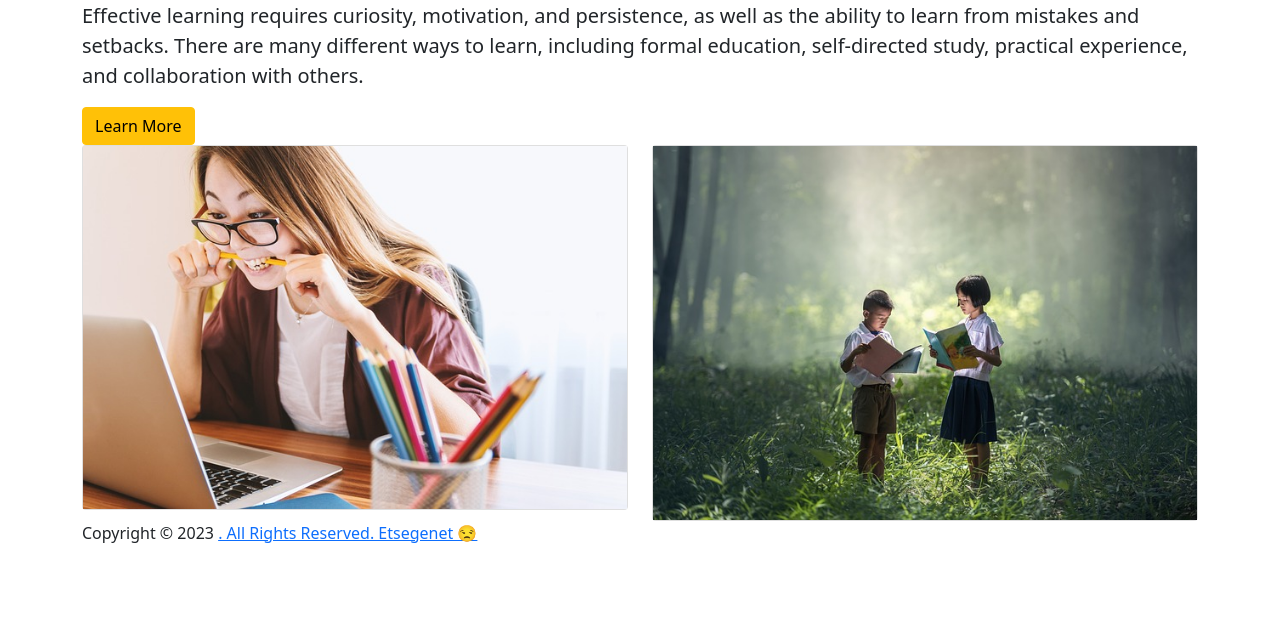
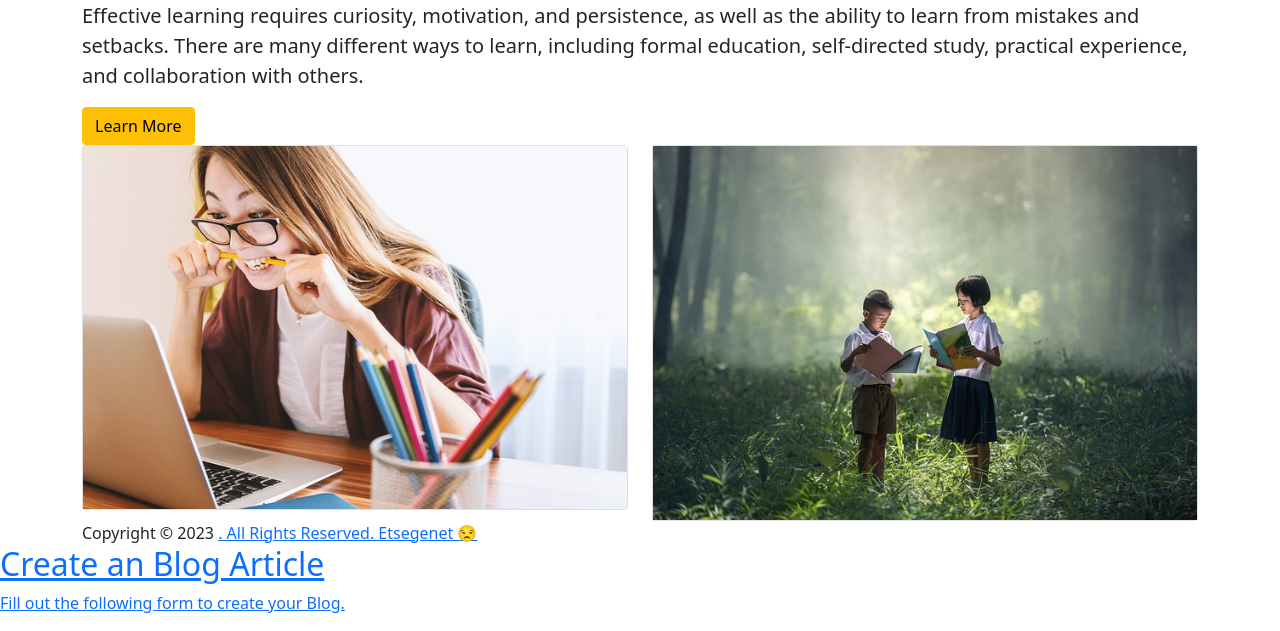
Before and after one commit to Leyou14/First_VS_Code_Project, a plain HTML site: page about.html in a window 1280 px wide. Shown: the part 170-801 px from the top of the page. Drawn offline with nearby package versions, Linux system fonts and the light colour scheme.

Commit message:
adjusted some parts

```diff
--- a/about.html
+++ b/about.html
@@ -13,12 +13,11 @@
     <title>Document</title>
 </head>
 <body>
-   <nav class="navbar navbar-expand-lg navbar-dark bg-dark">
+<nav class="navbar navbar-expand-lg navbar-dark bg-dark">
   <a class="navbar-brand" href="#">Navbar</a>
   <button class="navbar-toggler" type="button" data-toggle="collapse" data-target="#navbarSupportedContent" aria-controls="navbarSupportedContent" aria-expanded="false" aria-label="Toggle navigation">
     <span class="navbar-toggler-icon"></span>
   </button>
-
   <div class="collapse navbar-collapse" id="navbarSupportedContent">
     <ul class="navbar-nav mr-auto">
       <li class="nav-item active">
@@ -55,12 +54,8 @@
             <div class="col-md-6">
                 <div class="card">
                     <img src="resources/images/Image5.jpg" alt="">
-
                 </div>
-
-
         </div>
-
     </div>
 </main>
 <footer>
@@ -70,7 +65,7 @@
                 <div class="copyright">Copyright © 2023 <a href="#">. All Rights Reserved. Etsegenet 😒</div>
         </div>
     </div>
-  </footer>
+</footer>
 
     <script
       src="https://cdn.jsdelivr.net/npm/bootstrap@5.0.2/dist/js/bootstrap.bundle.min.js"
@@ -78,3 +73,18 @@
       crossorigin="anonymous"></script>
 </body>
 </html>
+
+
+<div className="relative bg-gray-50 pt-16 pb-20 px-4 sm:px-6 lg:pt-24 lg:pb-28 lg:px-8">
+          <div className="max-w-screen-xl mx-auto">
+            <div className="text-center">
+              <h2 className="text-3xl leading-9 font-extrabold text-gray-900 sm:text-4xl sm:leading-10">
+                Create an Blog Article
+              </h2>
+              <p className="mt-4 text-xl leading-7 text-gray-500 sm:mt-5">
+                Fill out the following form to create your Blog.
+              </p>
+            </div>
+          </div>
+        </div>
+      </div>
```
